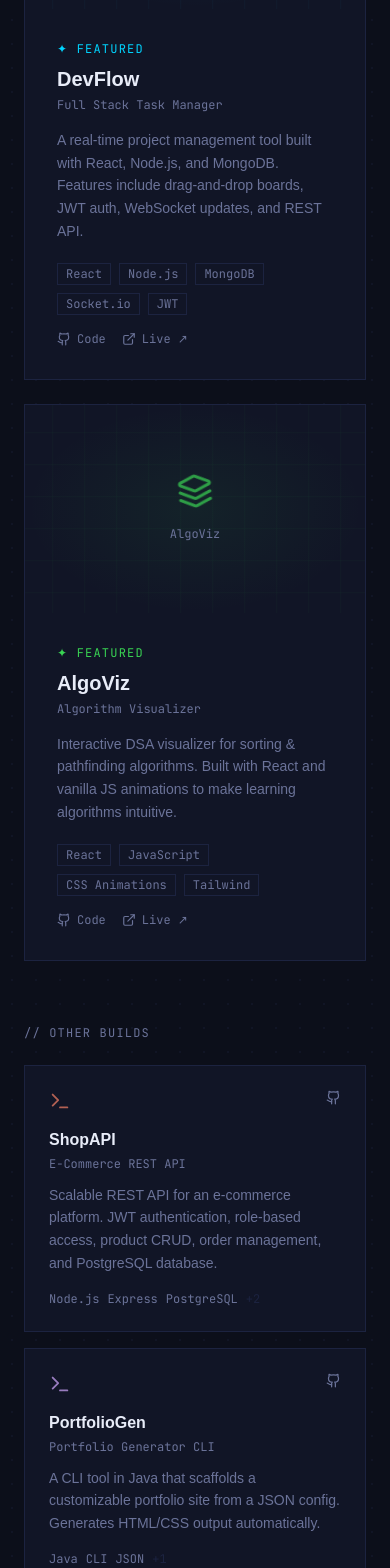
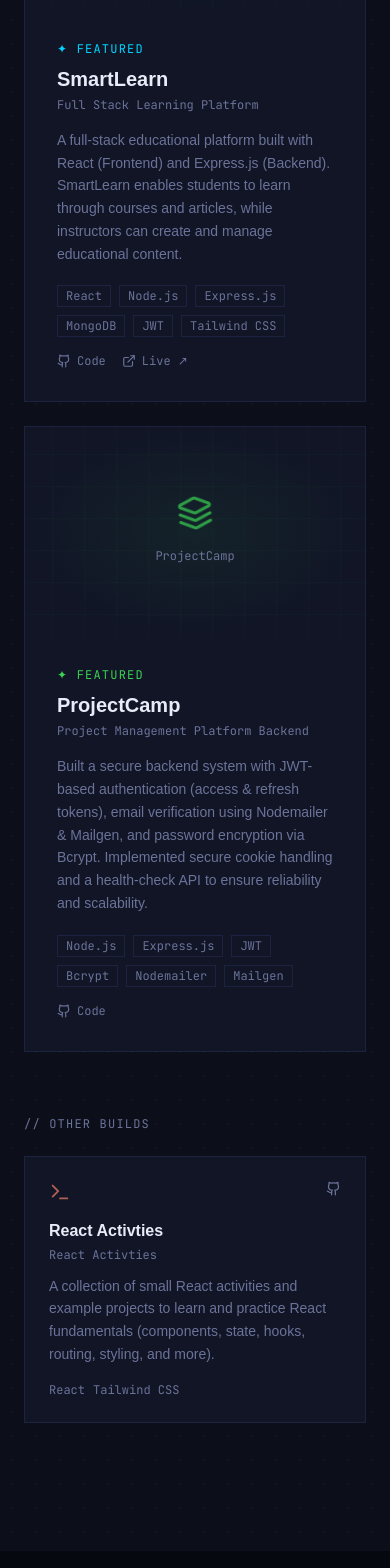
Before and after one commit to vivekfaujdar01/Portfolio-Website, a React (Vite) app: page / in a window 390 px wide. Shown: the part 6986-8554 px from the top of the page. Built offline with nearby package versions, Linux system fonts and the light colour scheme; a web font is replaced by a local one.

Commit message:
feat: Add Certifications section with dedicated data, navigation link, and updated project details.

```diff
--- a/src/App.jsx
+++ b/src/App.jsx
@@ -9,6 +9,7 @@ import About          from './sections/About'
 import Skills         from './sections/Skills'
 import Contributions  from './sections/Contributions'
 import Projects       from './sections/Projects'
+import Certifications from './sections/Certifications'
 import Contact        from './sections/Contact'
 import Footer         from './components/Footer'
 
@@ -30,6 +31,7 @@ function Inner() {
           <Skills />
           <Contributions />
           <Projects />
+          <Certifications />
           <Contact />
         </main>
         <Footer />
--- a/src/components/Navbar.jsx
+++ b/src/components/Navbar.jsx
@@ -8,7 +8,8 @@ const navLinks = [
   { label: 'Skills',        href: '#skills',        num: '02' },
   { label: 'Contributions', href: '#contributions', num: '03' },
   { label: 'Projects',      href: '#projects',      num: '04' },
-  { label: 'Contact',       href: '#contact',       num: '05' },
+  { label: 'Certificates',  href: '#certifications',num: '05' },
+  { label: 'Contact',       href: '#contact',       num: '06' },
 ]
 
 export default function Navbar() {
@@ -24,7 +25,7 @@ export default function Navbar() {
 
   // Active section tracker
   useEffect(() => {
-    const ids = ['about', 'skills', 'contributions', 'projects', 'contact']
+    const ids = ['about', 'skills', 'contributions', 'projects', 'certificates', 'contact']
     const observer = new IntersectionObserver(
       (entries) => entries.forEach(e => e.isIntersecting && setActive(e.target.id)),
       { rootMargin: '-40% 0px -40% 0px' }
--- a/src/data/portfolio.js
+++ b/src/data/portfolio.js
@@ -54,13 +54,13 @@ export const skills = [
 export const projects = [
   {
     id: 1,
-    title: "DevFlow",
-    subtitle: "Full Stack Task Manager",
+    title: "SmartLearn",
+    subtitle: "Full Stack Learning Platform",
     description:
-      "A real-time project management tool built with React, Node.js, and MongoDB. Features include drag-and-drop boards, JWT auth, WebSocket updates, and REST API.",
-    tech: ["React", "Node.js", "MongoDB", "Socket.io", "JWT"],
-    github: "https://github.com/vivekfaujdar",
-    live: "#",
+      "A full-stack educational platform built with React (Frontend) and Express.js (Backend). SmartLearn enables students to learn through courses and articles, while instructors can create and manage educational content.",
+    tech: ["React", "Node.js", "Express.js", "MongoDB", "JWT", "Tailwind CSS"],
+    github: "https://github.com/vivekfaujdar01/SmartLearn",
+    live: "https://smart-learn01.vercel.app/",
     accent: "#00d4ff",
     featured: true,
     // Replace with your actual screenshot path in /public/projects/
@@ -68,40 +68,27 @@ export const projects = [
   },
   {
     id: 2,
-    title: "AlgoViz",
-    subtitle: "Algorithm Visualizer",
-    description:
-      "Interactive DSA visualizer for sorting & pathfinding algorithms. Built with React and vanilla JS animations to make learning algorithms intuitive.",
-    tech: ["React", "JavaScript", "CSS Animations", "Tailwind"],
-    github: "https://github.com/vivekfaujdar",
-    live: "#",
+    title: "ProjectCamp",
+    subtitle: "Project Management Platform Backend",
+    description: `Built a secure backend system with JWT-based authentication (access & refresh tokens), email verification using Nodemailer & Mailgen, and password encryption via Bcrypt.
+Implemented secure cookie handling and a health-check API to ensure reliability and scalability.`,
+    tech: ["Node.js", "Express.js", "JWT", "Bcrypt", "Nodemailer", "Mailgen"],
+    github: "https://github.com/vivekfaujdar01/ProjectCamp",
+    live: null,
     accent: "#39d353",
     featured: true,
     image: null,
   },
   {
     id: 3,
-    title: "ShopAPI",
-    subtitle: "E-Commerce REST API",
+    title: "React Activties",
+    subtitle: "React Activties",
     description:
-      "Scalable REST API for an e-commerce platform. JWT authentication, role-based access, product CRUD, order management, and PostgreSQL database.",
-    tech: ["Node.js", "Express", "PostgreSQL", "JWT", "Docker"],
-    github: "https://github.com/vivekfaujdar",
+      "A collection of small React activities and example projects to learn and practice React fundamentals (components, state, hooks, routing, styling, and more).",
+    tech: ["React", "Tailwind CSS"],
+    github: "https://github.com/vivekfaujdar01/React_Activities",
     live: null,
     accent: "#f78166",
-    featured: false,
-    image: null,
-  },
-  {
-    id: 4,
-    title: "PortfolioGen",
-    subtitle: "Portfolio Generator CLI",
-    description:
-      "A CLI tool in Java that scaffolds a customizable portfolio site from a JSON config. Generates HTML/CSS output automatically.",
-    tech: ["Java", "CLI", "JSON", "HTML/CSS"],
-    github: "https://github.com/vivekfaujdar",
-    live: null,
-    accent: "#d2a8ff",
     featured: false,
     image: null,
   },
@@ -134,3 +121,33 @@ export const stats = [
   { value: "300+", label: "LeetCode Problems" },
   { value: "∞",   label: "Cups of Coffee" },
 ]
+
+export const certifications = [
+  {
+    id: 1,
+    title: "Cloud Computing",
+    issuer: "NPTEL",
+    date: "2025",
+    description: "Gaining a strong foundation in cloud architecture, virtualization, and distributed systems. Developed practical understanding of cloud service models (IaaS, PaaS, SaaS) and modern computing infrastructure used in scalable applications.",
+    link: "https://drive.google.com/file/d/1Xntx73FupcBPYvPlvCjO_lGARw4wPe_I/view",
+    accent: "#ff9900"
+  },
+  {
+    id: 2,
+    title: "The Bits and Bytes of Computer Networking",
+    issuer: "Coursera",
+    date: "2024",
+    description: "Building a solid understanding of networking fundamentals, protocols, and data transmission. Gained hands-on knowledge of network models, troubleshooting, and how the internet enables communication between systems.",
+    link: "https://drive.google.com/file/d/1Uq5vAbuUoKbRbOKzbUFoaFw5IWrCB609/view",
+    accent: "#0668E1"
+  },
+  {
+    id: 3,
+    title: "Java Programming",
+    issuer: "IamNeo",
+    date: "2025",
+    description: "Building a solid understanding of Java fundamentals, syntax, and object-oriented programming. Gained hands-on knowledge of core Java concepts, data structures, and problem-solving techniques.",
+    link: "https://drive.google.com/file/d/1Vzr9GOCEOJxhFinBhc8YfKhTtENgED9p/view",
+    accent: "#0668E1"
+  }
+]
--- /dev/null
+++ b/src/sections/Certifications.jsx
@@ -0,0 +1,115 @@
+import { motion } from 'framer-motion'
+import { useInView } from '../hooks/useInView'
+import { certifications } from '../data/portfolio'
+import { Award, ExternalLink } from 'lucide-react'
+
+export default function Certifications() {
+  const [ref, inView] = useInView(0.08)
+
+  return (
+    <section id="certifications" ref={ref} className="py-32 relative" style={{ background: 'var(--bg)' }}>
+      {/* Background decoration */ }
+      <div className="absolute top-0 right-0 w-1/2 h-full opacity-10 pointer-events-none"
+           style={{ background: 'radial-gradient(circle at 70% 50%, var(--accent), transparent 60%)' }} />
+
+      <div className="max-w-6xl mx-auto px-6 relative z-10">
+        <motion.div
+          initial={{ opacity: 0, y: 30 }}
+          animate={inView ? { opacity: 1, y: 0 } : {}}
+          transition={{ duration: 0.7 }}
+          className="flex items-center gap-4 mb-6"
+        >
+          <span className="font-mono text-sm" style={{ color: '#5b6ef5' }}>05.</span>
+          <h2 className="font-display font-bold text-4xl md:text-5xl" style={{ color: 'var(--text)' }}>
+            Certificates
+          </h2>
+          <div className="flex-1 h-px max-w-xs ml-4" style={{ background: 'var(--border)' }} />
+        </motion.div>
+
+        <motion.p
+          initial={{ opacity: 0 }}
+          animate={inView ? { opacity: 1 } : {}}
+          transition={{ delay: 0.15 }}
+          className="font-mono text-sm mb-16"
+          style={{ color: 'var(--muted)' }}
+        >
+          // Validated skills and credentials
+        </motion.p>
+
+        <div className="grid md:grid-cols-2 gap-6">
+          {certifications.map((cert, i) => (
+            <CertificationCard key={cert.id} cert={cert} index={i} inView={inView} />
+          ))}
+        </div>
+      </div>
+    </section>
+  )
+}
+
+function CertificationCard({ cert, index, inView }) {
+  return (
+    <motion.div
+      initial={{ opacity: 0, y: 40 }}
+      animate={inView ? { opacity: 1, y: 0 } : {}}
+      transition={{ duration: 0.7, delay: 0.2 + index * 0.15, ease: [0.22, 1, 0.36, 1] }}
+      whileHover={{ y: -6 }}
+      className="p-8 group relative overflow-hidden transition-all duration-500"
+      style={{
+        background: 'var(--card)',
+        border: '1px solid var(--border)',
+      }}
+      onMouseEnter={e => {
+        e.currentTarget.style.borderColor = cert.accent + '60'
+        e.currentTarget.style.boxShadow = `0 10px 40px -10px ${cert.accent}20`
+      }}
+      onMouseLeave={e => {
+        e.currentTarget.style.borderColor = 'var(--border)'
+        e.currentTarget.style.boxShadow = 'none'
+      }}
+    >
+      {/* Background gradient on hover */}
+      <div
+        className="absolute inset-0 opacity-0 group-hover:opacity-10 transition-opacity duration-500 pointer-events-none"
+        style={{ background: `linear-gradient(135deg, ${cert.accent}, transparent)` }}
+      />
+
+      <div className="relative z-10 flex flex-col h-full">
+        <div className="flex justify-between items-start mb-6">
+          <div
+            className="p-3 rounded-lg"
+            style={{ background: `${cert.accent}15` }}
+          >
+            <Award size={28} style={{ color: cert.accent }} />
+          </div>
+          <a
+            href={cert.link}
+            target="_blank"
+            rel="noreferrer"
+            className="p-2 transition-colors cursor-pointer"
+            style={{ color: 'var(--muted)' }}
+            onMouseEnter={e => e.currentTarget.style.color = cert.accent}
+            onMouseLeave={e => e.currentTarget.style.color = 'var(--muted)'}
+            aria-label={`View ${cert.title} Certificate`}
+          >
+            <ExternalLink size={20} />
+          </a>
+        </div>
+
+        <div className="mb-4">
+          <h3 className="font-display font-bold text-2xl mb-1 transition-colors" style={{ color: 'var(--text)' }}>
+            {cert.title}
+          </h3>
+          <div className="flex flex-wrap items-center gap-2 font-mono text-sm" style={{ color: 'var(--muted)' }}>
+            <span style={{ color: cert.accent }}>{cert.issuer}</span>
+            <span className="opacity-50">•</span>
+            <span>{cert.date}</span>
+          </div>
+        </div>
+
+        <p className="text-sm leading-relaxed mb-6 flex-grow" style={{ color: 'var(--muted)' }}>
+          {cert.description}
+        </p>
+      </div>
+    </motion.div>
+  )
+}
```
